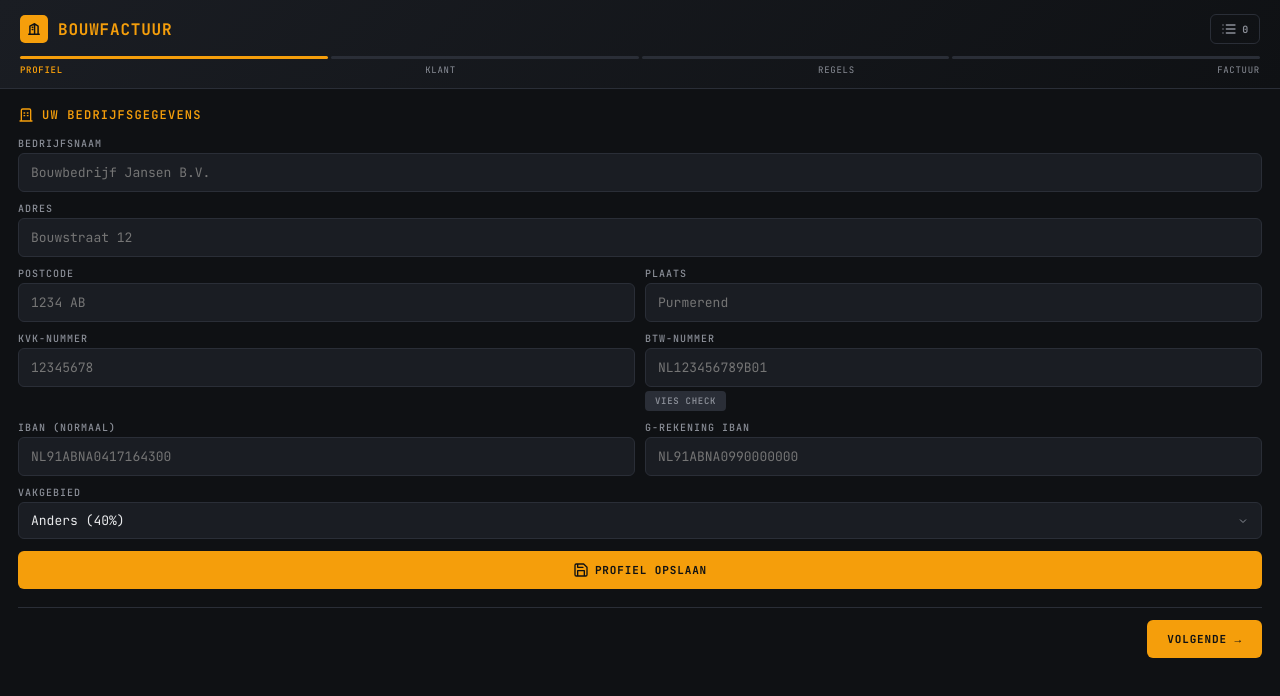
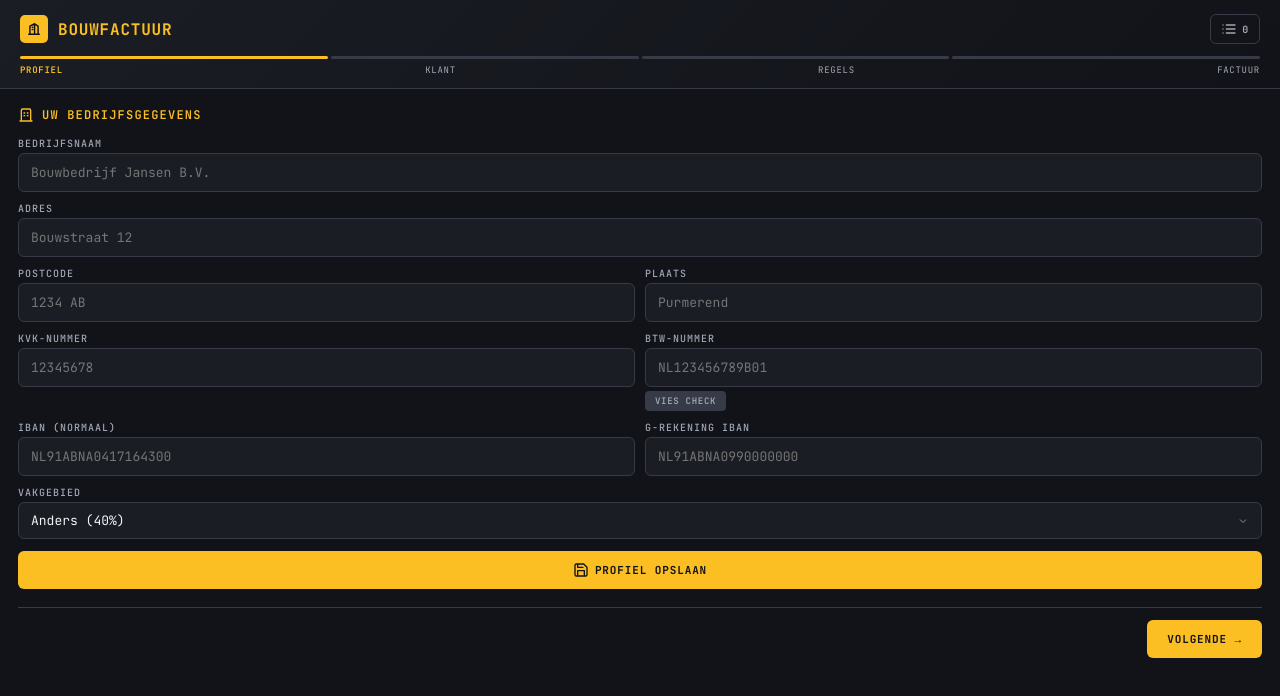
Before and after one commit to krijnmossel73/bouwfactuur, a React (Vite) app: page / in a window 1280 px wide. Shown: the top 696 px of the page. Built offline with nearby package versions, Linux system fonts and the light colour scheme.

Commit message:
Update src/index.css — KvK integration + improved palette

```diff
--- a/src/index.css
+++ b/src/index.css
@@ -1,17 +1,17 @@
 @import url('https://fonts.googleapis.com/css2?family=JetBrains+Mono:wght@400;500;600;700&display=swap');
 
 :root {
-  --bg: #0F1114;
-  --sf: #1A1D23;
-  --bd: #2A2E37;
-  --bf: #F59E0B;
-  --tx: #E8E9EB;
-  --tm: #8B8F98;
-  --ac: #F59E0B;
-  --acd: #D97706;
-  --abg: rgba(245, 158, 11, 0.08);
-  --dn: #EF4444;
-  --ok: #22C55E;
+  --bg: #111318;
+  --sf: #1B1D25;
+  --bd: #363B47;
+  --bf: #FBBF24;
+  --tx: #F1F2F4;
+  --tm: #A0A7B5;
+  --ac: #FBBF24;
+  --acd: #E5A50F;
+  --abg: rgba(251, 191, 36, 0.07);
+  --dn: #F87171;
+  --ok: #4ADE80;
   --fn: 'JetBrains Mono', 'Fira Code', 'Source Code Pro', monospace;
 }
 
```
